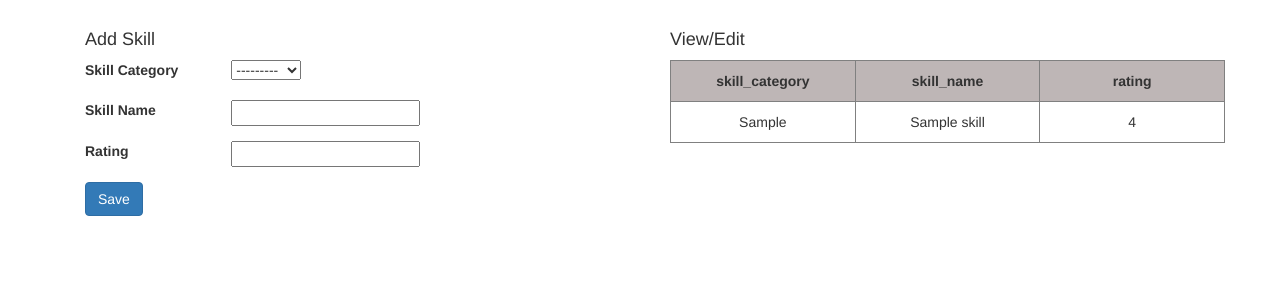
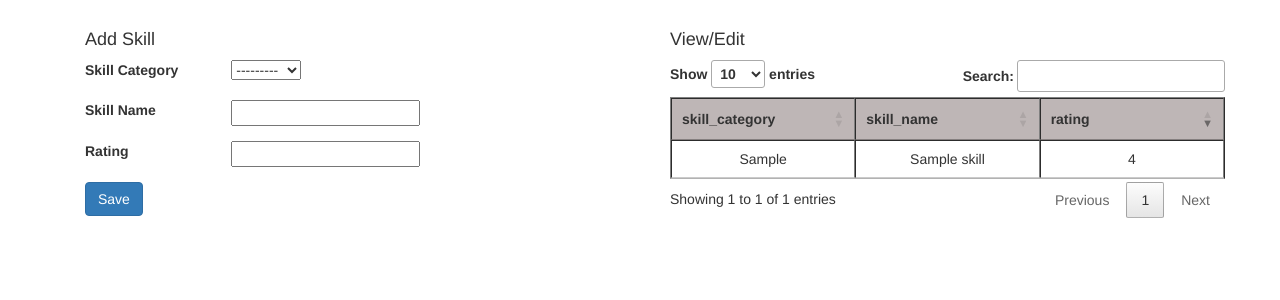
Before and after one commit to luckypatcherx/DJANGO-PORTFOLIO, a Django app: template webmanagement/templates/admin/resume.html in a window 1280 px wide. Shown: the part 52-352 px from the top of the page. Run offline with Django 4.2, Linux system fonts and the light colour scheme; the template is opened without the code that fills it: values that come from a table or form of the project are taken from there, others are empty; tables that the repository leaves empty hold one stand-in row (values such as "Sample post"); some libraries are stand-ins or nearby versions.

Commit message:
sucessfully added datable jquery
added jquery datatbale

```diff
--- a/webmanagement/templates/admin/adminlayout.html
+++ b/webmanagement/templates/admin/adminlayout.html
@@ -7,11 +7,12 @@
   <meta name="viewport" content="width=device-width, initial-scale=1">
   <link rel="stylesheet" href="https://maxcdn.bootstrapcdn.com/bootstrap/3.4.1/css/bootstrap.min.css">
   <link rel="stylesheet" href="{% static 'css/admin/theme.css' %}">
-  <link rel="stylesheet" type="text/css" href="https://cdn.datatables.net/1.10.25/css/jquery.dataTables.min.css">
-<script src="https://code.jquery.com/jquery-3.6.0.min.js"></script>
-<script src="https://cdn.datatables.net/1.10.25/js/jquery.dataTables.min.js"></script>
+  <link rel="stylesheet" type="text/css" href="https://cdn.datatables.net/1.13.4/css/jquery.dataTables.min.css">
+
   <script src="https://ajax.googleapis.com/ajax/libs/jquery/3.6.4/jquery.min.js"></script>
   <script src="https://maxcdn.bootstrapcdn.com/bootstrap/3.4.1/js/bootstrap.min.js"></script>
+  <script src="https://cdn.datatables.net/1.13.4/js/jquery.dataTables.min.js"></script>
+
 </head>
 <body>
 {% block nav %}
@@ -44,4 +45,5 @@
         <!-- Content of child templates will be inserted here -->
         {% endblock %}
 </body>
-</html>
+
+  </html>
--- a/webmanagement/templates/admin/resume.html
+++ b/webmanagement/templates/admin/resume.html
@@ -3,11 +3,6 @@
 {% block title %}Resume {% endblock %}
 {% block content %}
 
-<script>
-  $(document).ready(function() {
-    $('#skills_table').DataTable();
-});
-</script>
 
 <div class="container">
   <div class="container">
@@ -75,4 +70,16 @@
   </div>
 
 </div>
+
+<script type="text/javascript">
+  $(document).ready(function() {
+    $('#skills_table').DataTable({
+      "pageLength": 10
+    });
+
+    $('#skills_table').DataTable().order([2, 'desc']).draw();
+  });
+</script>
+
+
 {% endblock %}
```
